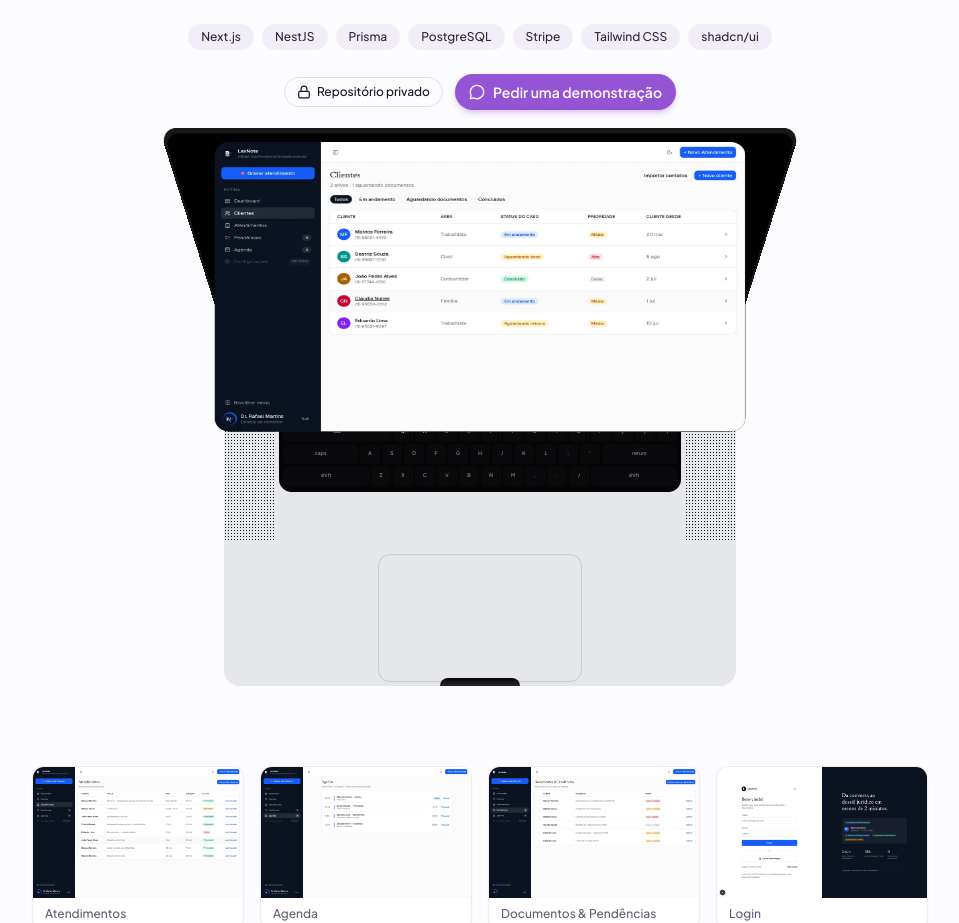
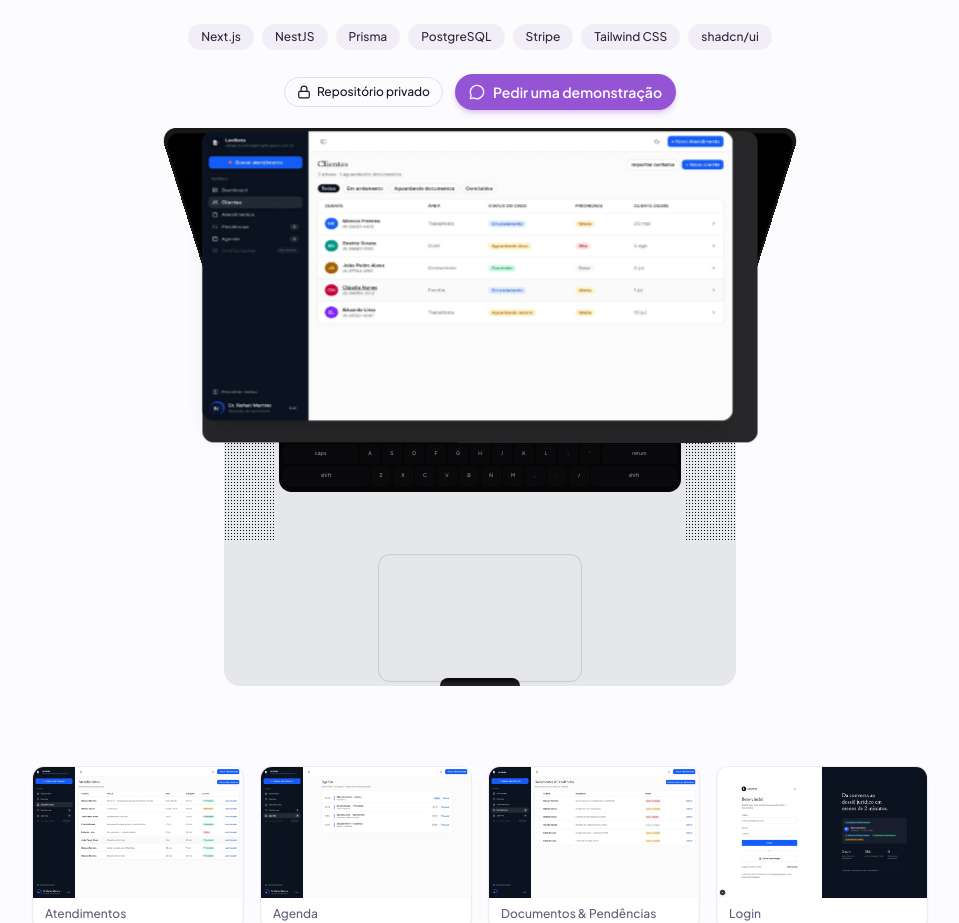
Before and after one commit to BernardoSsilva/Portifolio, a React (Vite) app: page / in a window 1280 px wide. Shown: the part 1344-2267 px from the top of the page, without its empty margins (160-1119 px from the left). Built offline with nearby package versions, Linux system fonts and the light colour scheme.

Commit message:
Make Macbook screenshot bleed past the screen bezel
The screenshot inside MacbookScroll now overflows a few pixels beyond
the lid's frame edges instead of being flush with it, so it visually
pops out of the laptop screen for a more dynamic look.

```diff
--- a/src/components/ui/macbook-scroll.tsx
+++ b/src/components/ui/macbook-scroll.tsx
@@ -92,7 +92,7 @@ function Lid({
         style={{ scaleX, scaleY, rotateX: rotate, transformStyle: 'preserve-3d', transformOrigin: 'top' }}
         className="absolute inset-0 h-[20rem] w-[32rem] rounded-2xl bg-[#010101] p-2"
       >
-        <div className="absolute inset-0 rounded-lg bg-[#272729]" />
+        <div className="absolute -inset-3 rounded-xl bg-[#272729]" />
         <AnimatePresence mode="sync">
           <motion.img
             key={src}
@@ -102,7 +102,7 @@ function Lid({
             animate={{ opacity: 1 }}
             exit={{ opacity: 0 }}
             transition={{ duration: 0.35 }}
-            className="absolute inset-0 size-full rounded-lg object-cover object-top"
+            className="absolute -inset-3 rounded-xl object-cover object-top shadow-xl"
           />
         </AnimatePresence>
       </motion.div>
```
